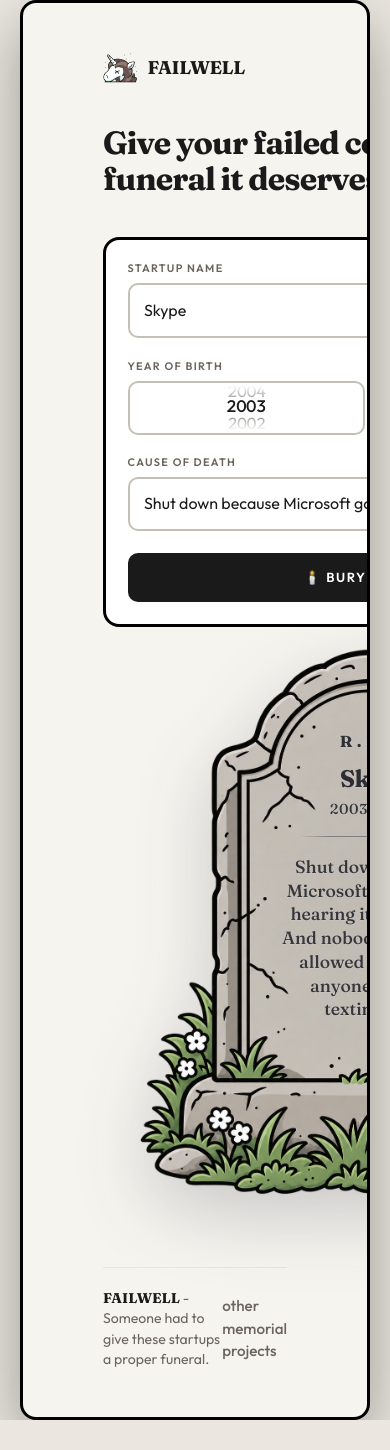
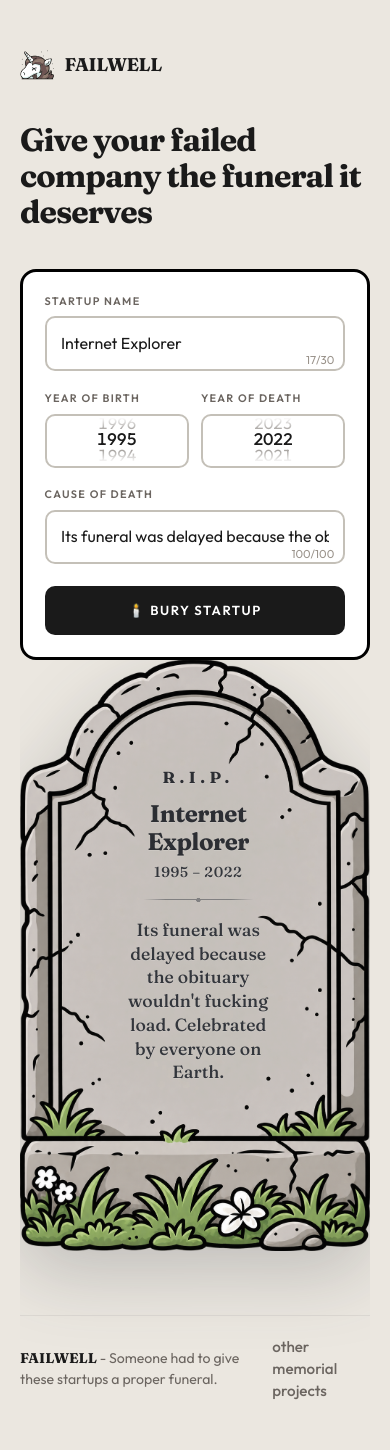
Before and after one commit to SergeyTkachenko-Cj/startup-obituary-generator, a React (Vite) app: page / in a window 390 px wide. Before the commit the page ends 1420 px from the top, so only its background shows below. Built offline with nearby package versions, Linux system fonts and the light colour scheme.

Commit message:
Swap in a cropped tombstone on small screens and tighten mobile page layout

```diff
--- a/src/App.css
+++ b/src/App.css
@@ -472,12 +472,16 @@ input:focus {
   width: 100%;
 }
 
-.tombstone-img {
+.tombstone-img, .tombstone-img-cropped {
   display: block;
   width: 100%;
   height: auto;
   user-select: none;
   pointer-events: none;
+}
+
+.tombstone-img-cropped {
+  display: none;
 }
 
 .icon {
@@ -1089,12 +1093,21 @@ input:focus {
     margin: 0 5rem;
   }
 
+  .stage {
+    min-width: auto;
+    min-height: auto;
+  }
+
   .page {
     padding: 3rem 5rem;
   }
 }
 
 @media (max-width: 860px) {
+  .hero section {
+    margin: 0 auto;
+  }
+
   .sm-heading {
     margin: 0 0 2rem;
   }
@@ -1131,6 +1144,26 @@ input:focus {
 }
 
 @media (max-width: 730px) {
+  .page {
+    padding: 3rem 0;
+    border-radius: 0%;
+    border: none;
+    box-shadow: none;
+    background: none;
+  }
+
+  .memorial {
+    width: 100%;
+  }
+
+  .tombstone-img {
+    display: none;
+  }
+
+  .tombstone-img-cropped {
+    display: block;
+  }
+
   .hero section {
     margin: 0;
   }
--- a/src/App.tsx
+++ b/src/App.tsx
@@ -36,10 +36,10 @@ export type formProps = {
 
 function App() {
   const [ formInput, setFormInput ] = React.useState<Data>({
-    name: "Skype",
-    dob: "2003",
-    dod: "2025",
-    cause: "Shut down because Microsoft got tired of hearing its ringtone. And nobody should be allowed to contact anyone without texting first.",
+    name: "Internet Explorer",
+    dob: "1995",
+    dod: "2022",
+    cause: "Its funeral was delayed because the obituary wouldn't fucking load. Celebrated by everyone on Earth.",
     icon: ""
   })
 
--- a/src/components/Tombstone.tsx
+++ b/src/components/Tombstone.tsx
@@ -3,6 +3,7 @@ import * as htmlToImage from 'html-to-image'
 import type { Data } from "../App"
 import type { Anim } from "../App"
 import tombstoneImg from '../assets/cartoon-tombstone-pale-green.png'
+import tombstoneImgCropped from "../assets/cartoon-tombstone-cropped-foundation.png"
 
 function Tombstone(props:
                   {formInput: Data,
@@ -36,6 +37,11 @@ function Tombstone(props:
                 src={tombstoneImg}
                 alt="Tombstone"
               />
+              <img
+                className="tombstone-img-cropped"
+                src={tombstoneImgCropped}
+                alt="Tombstone"
+              />
               <div className="epitaph-block">
                 <p className="rip">R.I.P.</p>
                 <h2 className="startup-name">{name}
```
Also changed, not shown: src/assets/cartoon-tombstone-cropped-foundation.png (added), src/assets/cartoon-tombstone-cropped.png (added).
